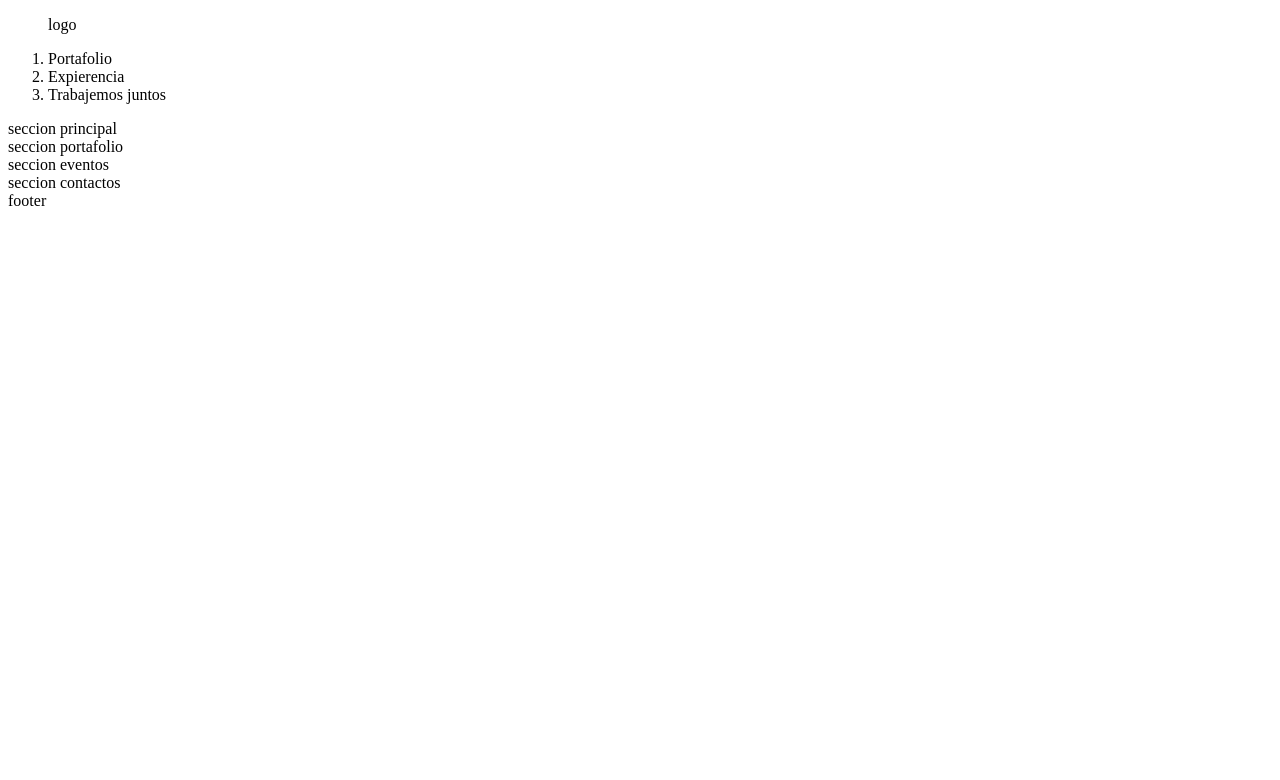
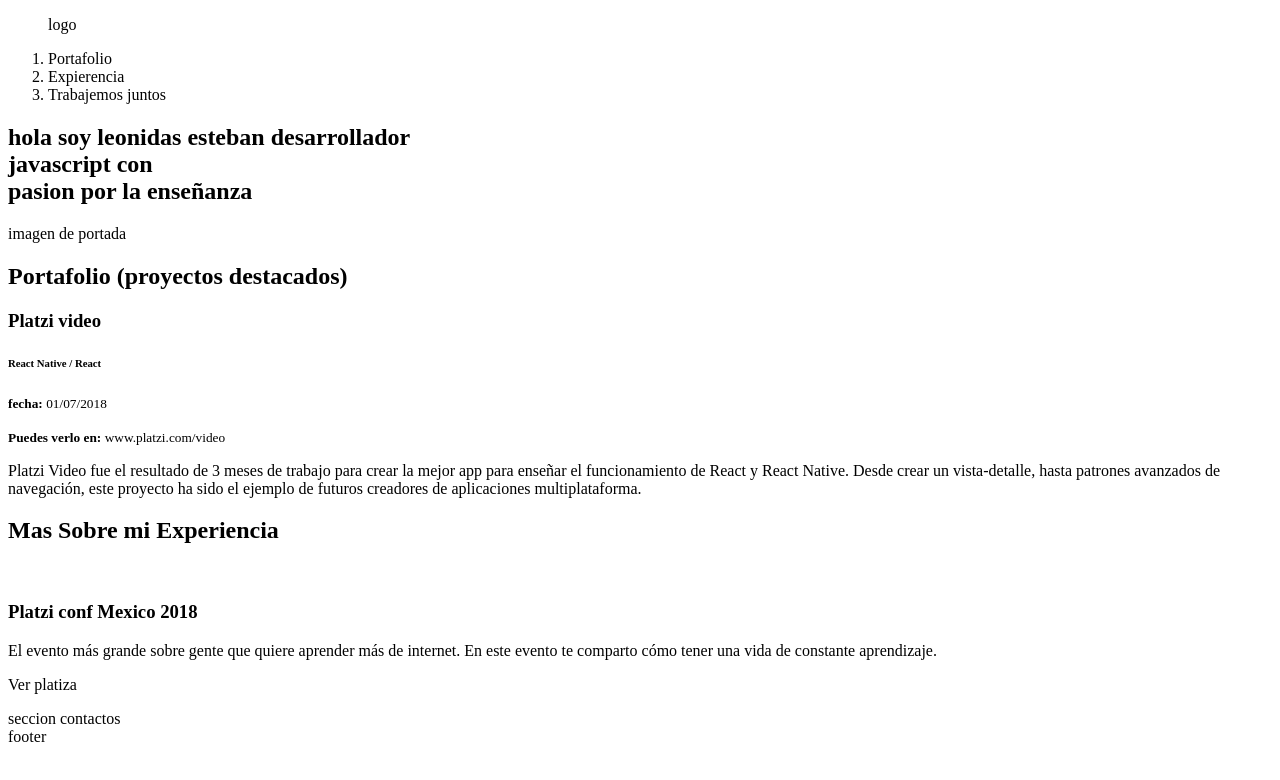
Before and after one commit to YagoTG/TMB-pproyecto, a plain HTML site: page index.html in a window 1280 px wide. Drawn offline with Linux system fonts and the light colour scheme.

Commit message:
llenamos primeras secciones- CLASE8

```diff
--- a/index.html
+++ b/index.html
@@ -27,9 +27,34 @@
 			</div>
 
 		</header>
-		<section>seccion principal</section>
-		<section>seccion portafolio</section>
-		<section>seccion eventos</section>
+		<section>
+			<h1>
+				hola soy <strong>leonidas esteban</strong> desarrollador<br/> <strong>javascript</strong> con<br/> pasion por la  <strong>enseñanza</strong>
+			</h1>
+			<img>imagen de portada
+		</section>
+		<section>
+			<h2>Portafolio (proyectos destacados)</h2>
+			<article>
+				<h3>Platzi video</h3>
+				<h6>React Native / React</h6>
+				<p><small><strong>fecha:</strong>  01/07/2018</small></p>
+				<p><small><strong>Puedes verlo en: </strong>www.platzi.com/video</small></p>
+				<p>Platzi Video fue el resultado de 3 meses de trabajo para crear la mejor app para enseñar el funcionamiento de React y React Native. Desde crear un vista-detalle, hasta patrones avanzados de navegación, este proyecto ha sido el ejemplo de futuros creadores de aplicaciones multiplataforma.</p>
+			</article>
+		</section>
+		<section>
+			<h2>Mas Sobre mi Experiencia</h2>
+			<article>
+				<figure>
+					<img />
+				</figure>
+				<h3>Platzi conf Mexico 2018</h3>
+				<p>El evento más grande sobre gente que quiere aprender más de internet. En este evento te comparto cómo tener una vida de constante aprendizaje.</p>
+				<p>Ver platiza</p>
+
+			</article>
+		</section>
 		<section>seccion contactos</section>
 		<footer>footer</footer>
 
```
